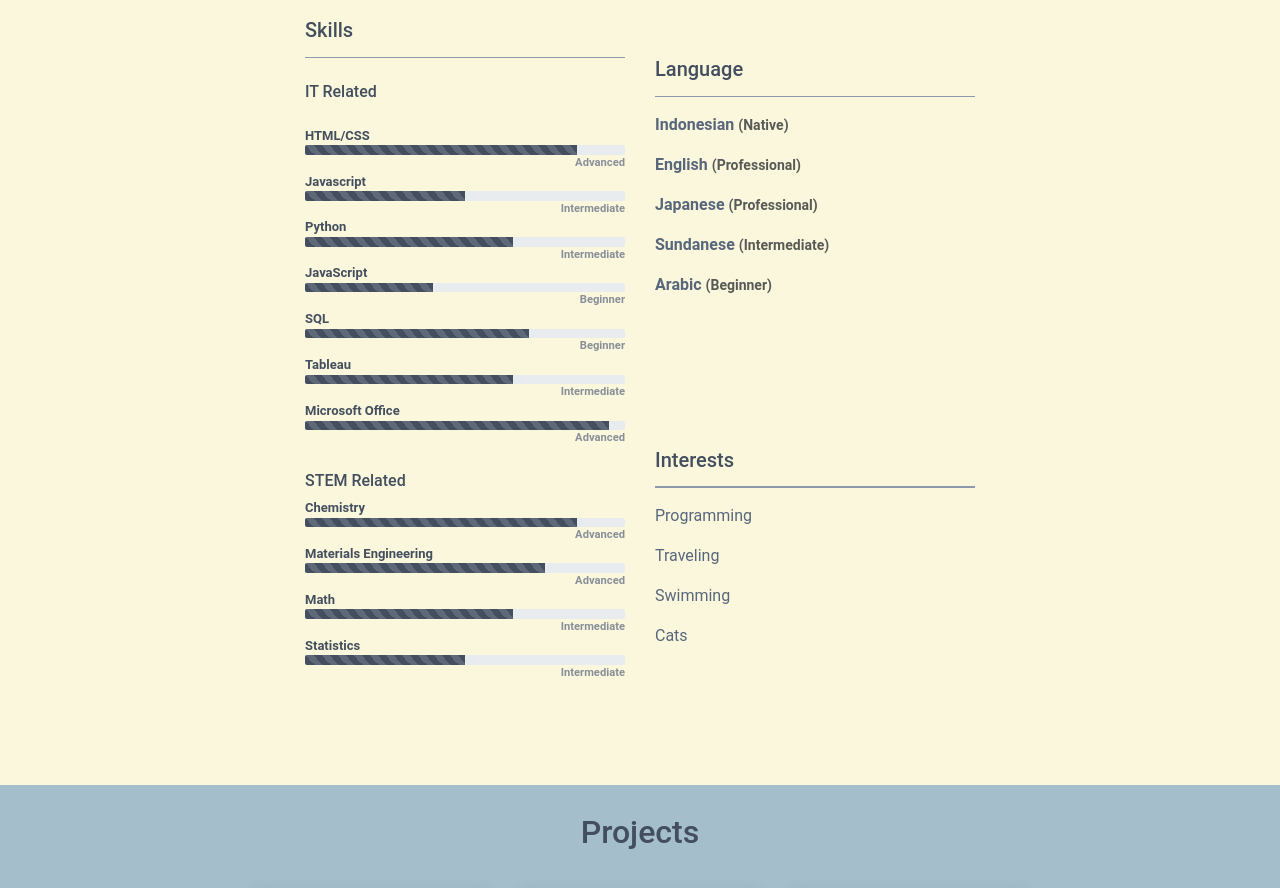
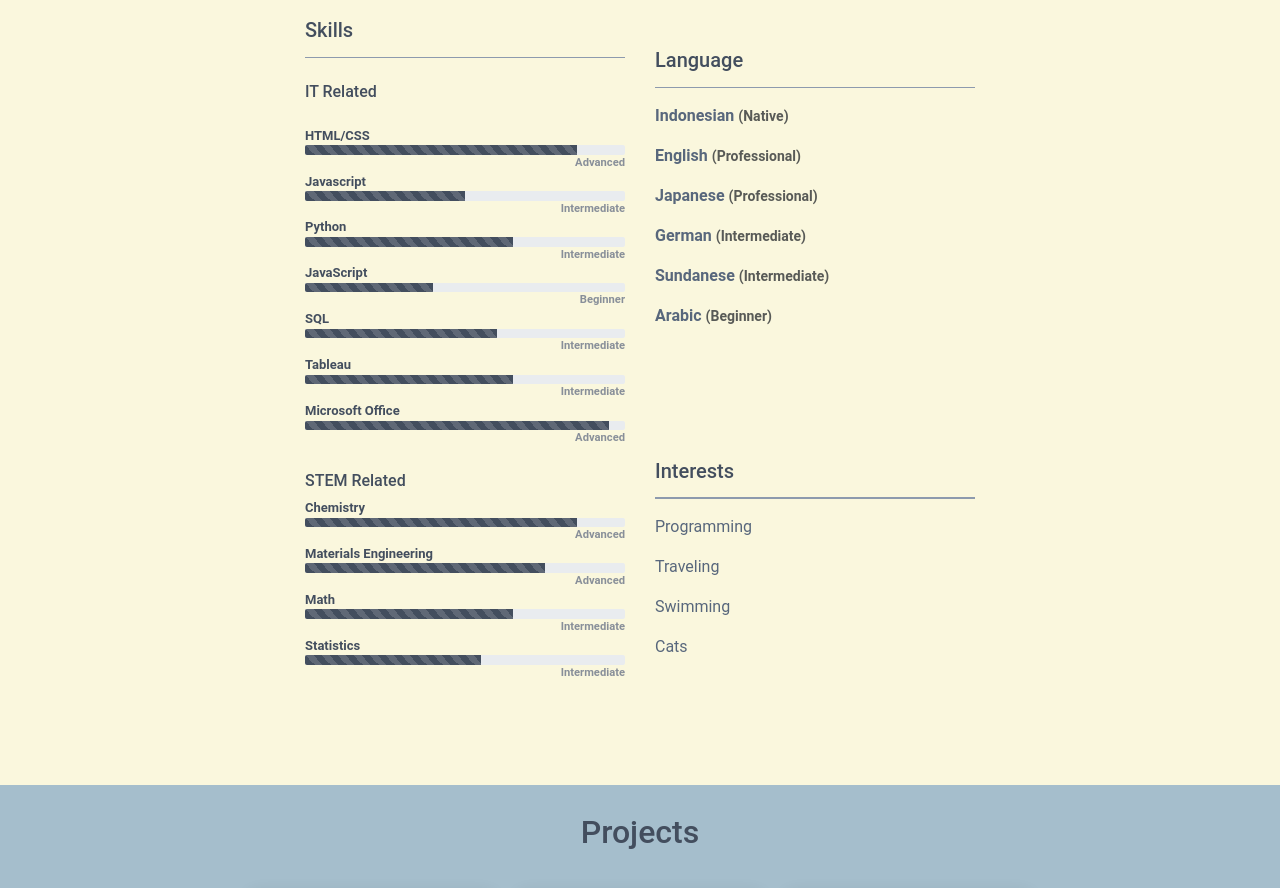
Before and after one commit to oonggaboong/portfolio.github.io, a website: page index.html in a window 1280 px wide. Shown: the part 2840-3728 px from the top of the page. Drawn offline with nearby package versions, Linux system fonts and the light colour scheme; grey boxes are pictures that could not be loaded.

Commit message:
Update index.html

```diff
--- a/index.html
+++ b/index.html
@@ -68,7 +68,7 @@
       <a href="https://oonggaboong.wordpress.com/">
         <img src="img\icons8-wordpress-96.png" alt="icons8-wordpress-96" width="36">
       </a>
-      <a href="www.linkedin.com/in/oonggaboong">
+      <a href="https://www.linkedin.com/in/oonggaboong">
         <img src="img\icons8-linkedin-100.png" alt="icons8-linkedin-100" width="36">
       </a>
       </div>
@@ -323,9 +323,9 @@
               <li class="mb-0">
                   <div class="resume-skill-name">SQL</div>
                 <div class="progress resume-progress">
-                <div class="progress-bar-striped theme-progress-bar-dark" role="progressbar" style="width: 70%" aria-valuenow="25" aria-valuemin="0" aria-valuemax="100"></div>
+                <div class="progress-bar-striped theme-progress-bar-dark" role="progressbar" style="width: 60%" aria-valuenow="25" aria-valuemin="0" aria-valuemax="100"></div>
             </div>
-            <div class="resume-skill-level">Beginner</div>
+            <div class="resume-skill-level">Intermediate</div>
               </li>
               <li class="mb-0">
                   <div class="resume-skill-name">Tableau</div>
@@ -373,7 +373,7 @@
               <li class="mb-0">
                   <div class="resume-skill-name">Statistics</div>
                 <div class="progress resume-progress">
-                <div class="progress-bar-striped theme-progress-bar-dark" role="progressbar" style="width: 50%" aria-valuenow="25" aria-valuemin="0" aria-valuemax="100"></div>
+                <div class="progress-bar-striped theme-progress-bar-dark" role="progressbar" style="width: 55%" aria-valuenow="25" aria-valuemin="0" aria-valuemax="100"></div>
               </div>
               <div class="resume-skill-level">Intermediate</div>
               </li>
@@ -404,6 +404,10 @@
           <li class="mb-3 align-middle">
             <span class="resume-lang-name font-weight-bold">Japanese</span>
             <small class="text-muted font-weight-normal">(Professional)</small>
+          </li>
+          <li class="mb-3 align-middle">
+            <span class="resume-lang-name font-weight-bold">German</span>
+            <small class="text-muted font-weight-normal">(Intermediate)</small>
           </li>
           <li class="mb-3 align-middle">
             <span class="resume-lang-name font-weight-bold">Sundanese</span>
@@ -499,7 +503,7 @@
       </a>
       <a href="https://oonggaboong.github.io/periodictable.github.io/" class="card">
         <div class="card__header">
-          <img src="https://picsum.photos/200/150?molecule" alt="card__image" class="card__image imageproject" width="400">
+          <img src="https://source.unsplash.com/random?blue%20molecule" alt="card__image" class="card__image imageproject" width="400">
         </div>
         <div class="card__body">
           <span class="tag tag-blue">Chemistry</span>
```
